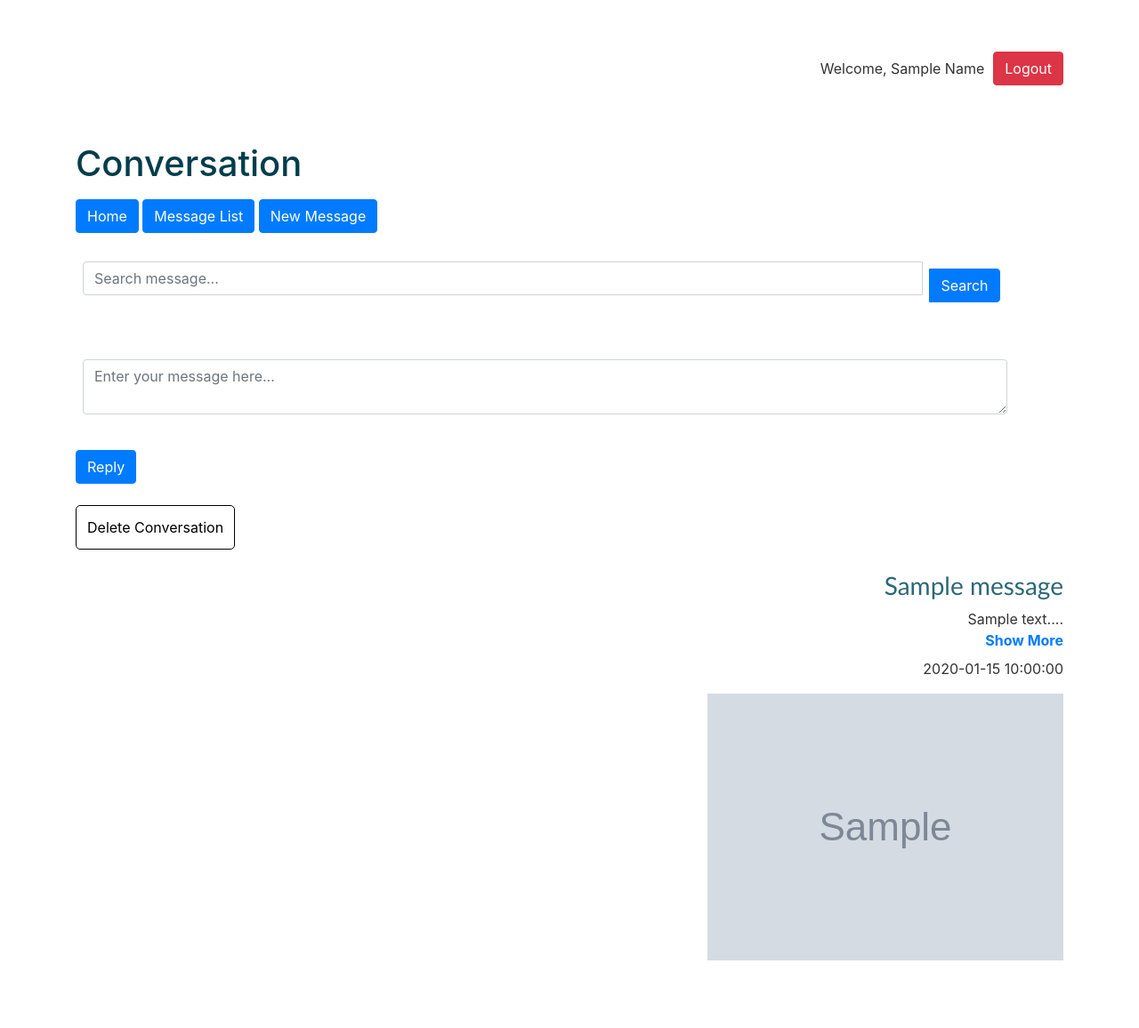
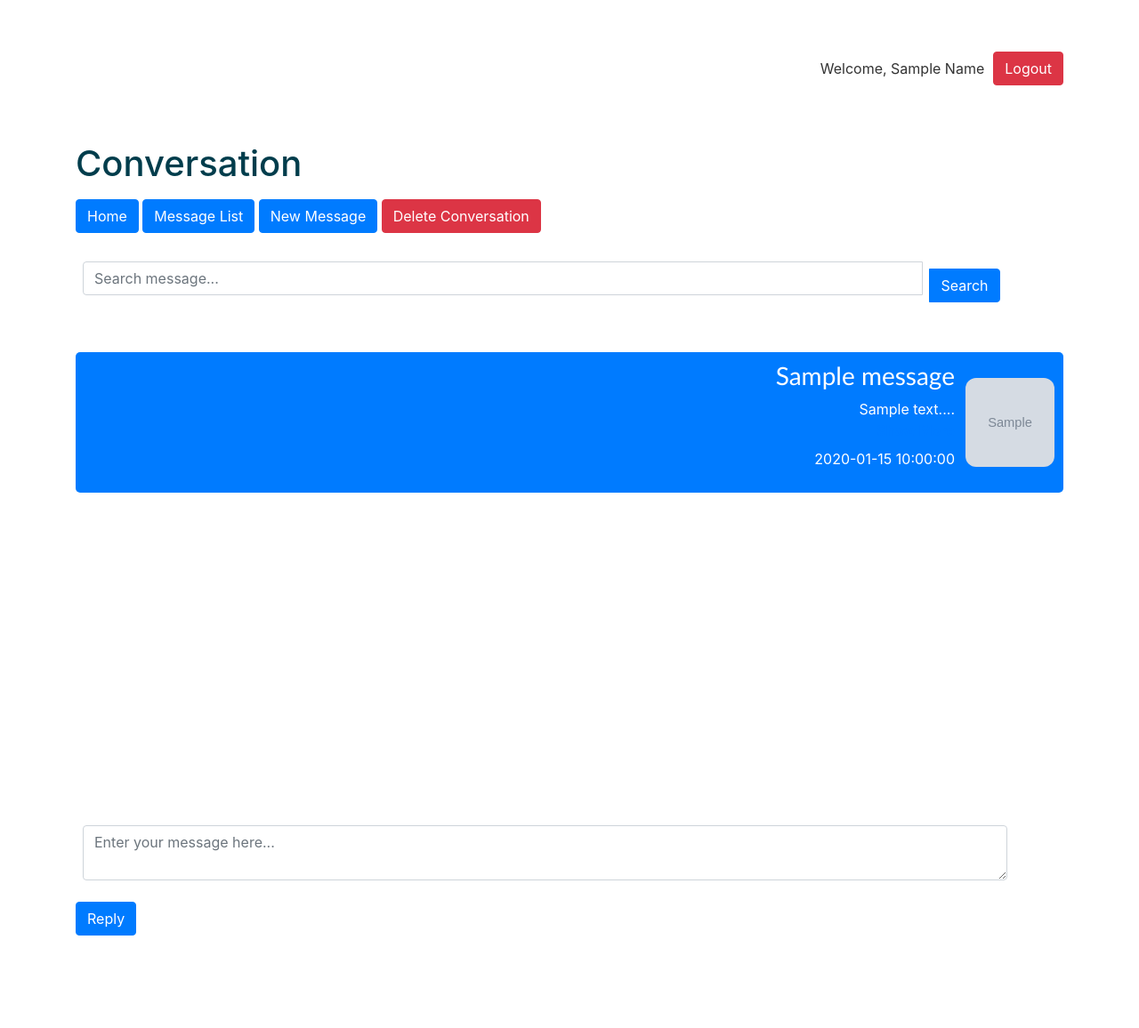
Before and after one commit to kevin-gallo/fdcmb, a CakePHP app: the page made by app/View/Messages/conversation.ctp in a window 1280 px wide. Shown: the part 20-1176 px from the top of the page at 89% size. After the commit the page ends 1072 px from the top, so only its background shows below. Run offline with PHP 8.4 and a stand-in for CakePHP, Linux system fonts and the light colour scheme; the template is opened without the code that fills it: most values are stand-ins (such as "Sample title", 1, 10 or a date in 2020); grey boxes marked "Sample" are stand-in pictures; form fields are guessed from the names that the template uses; some libraries are stand-ins or nearby versions.

Commit message:
refactor conversation display - message reply

```diff
--- a/app/View/Messages/conversation.ctp
+++ b/app/View/Messages/conversation.ctp
@@ -13,6 +13,11 @@
         <?php echo $this->Html->link('Home', array('controller'=> 'users','action'=> 'home'), array('class'=> 'btn btn-primary')); ?>
         <?php echo $this->Html->link("Message List", "index", array('class'=> 'btn btn-primary')); ?>
         <?php echo $this->Html->link("New Message", "new_message", array('class'=> 'btn btn-primary')); ?>
+        <?php
+            if(count($conversation) > 0) { ?>
+                <button class="btn btn-danger" id="delete-conversation">Delete Conversation</button>
+            <?php }
+        ?>
     </div>
 
     <div class="mt-4">
@@ -26,41 +31,12 @@
         </form>
     </div>
 
-    <div class="mt-4">
-        <?php
-            echo $this->Form->create("Message", array(
-                'url' => array(
-                    'controller'=> 'messages',
-                    'action'=> 'send_message',
-                    $receiverId, // Receiver ID
-                    $senderId // Sender ID
-                ),
-                'class' => 'mt-3'
-            ));
-            echo $this->Form->input('Message.message', array(
-                'label' => false,
-                'class' => 'form-control',
-                'placeholder' => 'Enter your message here...',
-                'required' => true,
-            ));
-            echo $this->Form->button('Reply', array( 'class'=> 'btn btn-primary mt-3'));
-            echo $this->Form->end();
-        ?>
-    </div>
-
-    <div class="mt-4">
-        <?php
-            if(count($conversation) > 0) { ?>
-                <button class="delete-conversation">Delete Conversation</button>
-            <?php }
-        ?>
-    </div>
-
     <div class="conversation mt-4">
     <?php foreach ($conversation as $msg): ?>
             <div class="message-wrapper mb-4">
                 <?php if($senderId === $msg['Message']['sender_id']) { ?>
-                    <div class="text-right">
+                    <div class="text-right  message-sender">
+                        <div>
                         <h3 class="text-right"><?php echo $msg['Message']['sender_name']; ?></h3>
                         <?php if(strlen($msg['Message']['message']) > 10) { ?>
                             <div class="short-message"><?php echo substr($msg['Message']['message'],0, 50) . '...'; ?></div>
@@ -72,19 +48,34 @@
                         <div class="message-info mt-2">
                             <p><?php echo $msg['Message']['sent_at']; ?></p>
                         </div>
+                        </div>
                         <div class="profile-picture">
                             <?php
                                 $picture = $msg['Sender']['profile_picture'];
                                 if(isset($picture)) {
-                                    echo $this->Html->image($picture);
+                                    echo $this->Html->image($picture, array('class'=> 'user-image'));
+                                } else {
+                                    echo $this->Html->image('/img/default_profile_pic.jpg', array(
+                                        'alt'=> 'Default Image ',
+                                        'class' => 'user-image'
+                                    ));
+                                }
+                            ?>
+                        </div>
+                    </div>
+                <?php } else { ?>
+                    <div class="text-left message-receiver">
+                        <div class="profile-picture">
+                            <?php
+                                $picture = $msg['Sender']['profile_picture'];
+                                if(isset($picture)) {
+                                    echo $this->Html->image($picture, array('class'=> 'user-image'));
                                 } else {
                                     echo $this->Html->image('/img/default_profile_pic.jpg', array('alt'=> 'Default Image '));
                                 }
                             ?>
                         </div>
-                    </div>
-                <?php } else { ?>
-                    <div class="text-left">
+                        <div>
                             <h3><?php echo $msg['Message']['sender_name']; ?></h3>
                             <?php if(strlen($msg['Message']['message']) > 10) { ?>
                                 <div class="short-message"><?php echo substr($msg['Message']['message'],0, 50) . '...'; ?></div>
@@ -96,20 +87,33 @@
                             <div class="message-info mt-2">
                                 <p><?php echo $msg['Message']['sent_at']; ?></p>
                             </div>
-                        <div class="profile-picture">
-                            <?php
-                                $picture = $msg['Sender']['profile_picture'];
-                                if(isset($picture)) {
-                                    echo $this->Html->image($picture);
-                                } else {
-                                    echo $this->Html->image('/img/default_profile_pic.jpg', array('alt'=> 'Default Image '));
-                                }
-                            ?>
                         </div>
                     </div>
                 <?php } ?>
             </div>
         <?php endforeach; ?>
+    </div>
+
+    <div class="send-message-wrapper">
+        <div class="mt-4">
+            <?php
+                echo $this->Form->create("Message", array(
+                    'url' => array(
+                        'controller'=> 'messages',
+                        'action'=> 'send_message',
+                        $receiverId, // Receiver ID
+                    ),
+                    'class' => 'mt-3'
+                ));
+                echo $this->Form->input('Message.message', array(
+                    'label' => false,
+                    'class' => 'form-control',
+                    'placeholder' => 'Enter your message here...',
+                    'required' => true,
+                ));
+                echo $this->Form->button('Reply', array( 'class'=> 'btn btn-primary'));
+                echo $this->Form->end();
+            ?>
         </div>
 
         <div class="text-center mt-4">
@@ -119,12 +123,13 @@
             ?>
         </div>
     </div>
+</div>
 
 
 <script>
     $(document).ready(function() {
         // Handle delete conversation button click
-        $('.delete-conversation').click(function() {
+        $('#delete-conversation').click(function() {
             var confirmed = confirm('Are you sure you want to delete this conversation?');
             if (confirmed) {
                 // Send AJAX request to delete conversation
--- a/app/webroot/css/components/index.css
+++ b/app/webroot/css/components/index.css
@@ -17,3 +17,45 @@
     border-radius: 5px;
     font-size: 16px;
 }
+
+.message-sender {
+    padding: 10px;
+    border-radius: 5px;
+    color: #fff;
+    background-color: #007bff;
+    display: flex;
+    align-items: center;
+    justify-content: flex-end;
+    gap: 12px;
+}
+
+.message-receiver {
+    padding: 10px;
+    border-radius: 5px;
+    background-color: #E0E0E0;
+    display: flex;
+    align-items: center;
+    justify-content: flex-start;
+    gap: 12px;
+}
+
+.sender-message-wrapper {
+    position: relative;
+    bottom: 0;
+}
+
+.conversation {
+    height: 500px;
+    overflow-y: scroll;
+    scroll-behavior: smooth;
+}
+
+.user-image {
+    width: 100px;
+    height: 100px;
+    border-radius: 12px;
+}
+
+.message-sender .text-right {
+    color: #fff;
+}
```
Also changed, not shown: app/Controller/MessagesController.php (+83 -54 lines), app/View/Messages/index.ctp (+16 -11 lines). Lines whose indentation alone changed are shown as unchanged.
